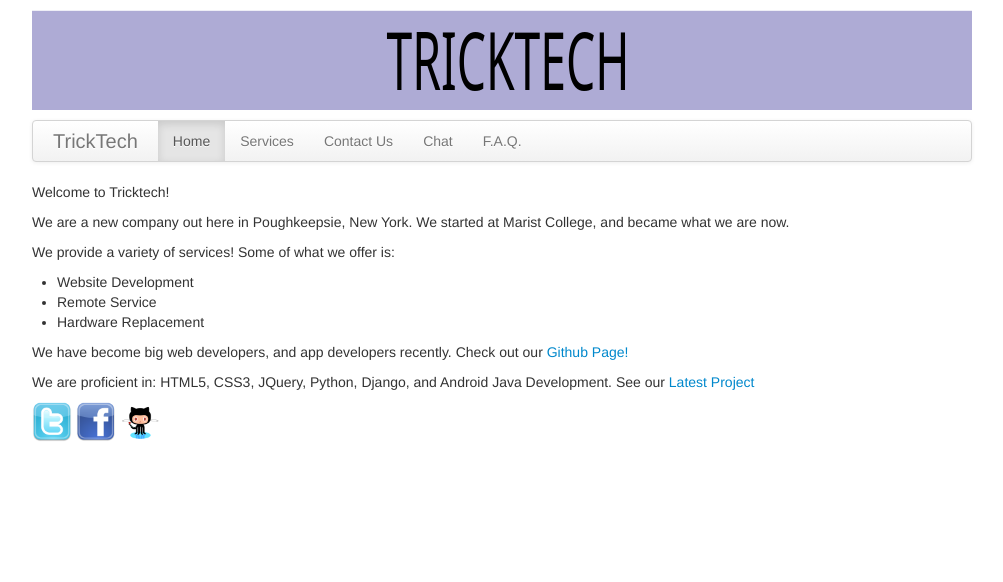
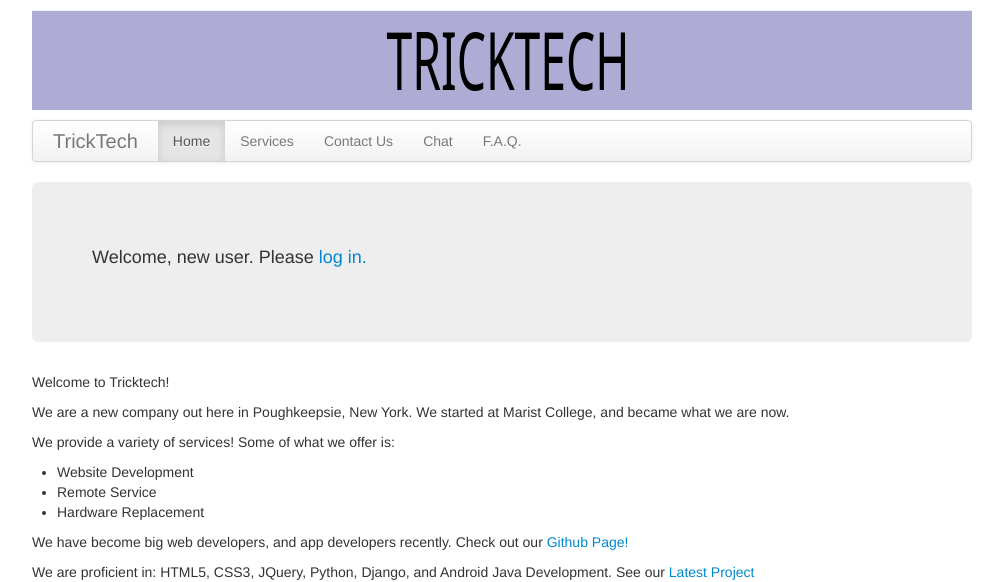
Before and after one commit to travisby/tricktech, a Django app: page / in a window 1280 px wide. Shown: the top 582 px of the page, without its empty margins (138-1141 px from the left). Run offline with Django 3.2, Linux system fonts and the light colour scheme; data comes from the database, SQL or seed files in the repository.

Commit message:
added login feature

```diff
--- a/tricktech/templates/base.html
+++ b/tricktech/templates/base.html
@@ -23,6 +23,13 @@
                         </div>
                     </div>
                 </nav>
+                <div class="hero-unit">
+                    {% if user.is_authenticated %}
+                        <p>Welcome back, {{user.username}}</p>
+                    {% else %}
+                    <p>Welcome, new user. Please <a href="/login/">log in.</a></p>
+                    {% endif %}
+                </div>
                 {% block content %} {% endblock %}
                 <footer>
                     <img src="/static/img/twitter.png" alt="twitter" height="40" width="40">
--- a/tricktech/urls.py
+++ b/tricktech/urls.py
@@ -5,6 +5,7 @@ admin.autodiscover()
 
 urlpatterns = patterns('',
                        url(r'^$', 'static_website.views.index', name='index'),
+                       (r'^login/$', 'django.contrib.auth.views.login', {'template_name': 'login.html'}),
                        url(r'^contact/$', 'static_website.views.contact', name='contact'),
                        url(r'^services/$', 'static_website.views.services', name='services'),
                        url(r'^admins/$', 'static_website.views.admin', name='admin'),
```
Also changed, not shown: tricktech/templates/login.html (added, +16 -0 lines).
